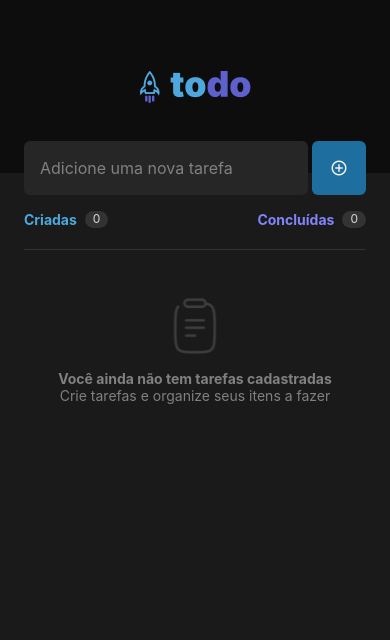
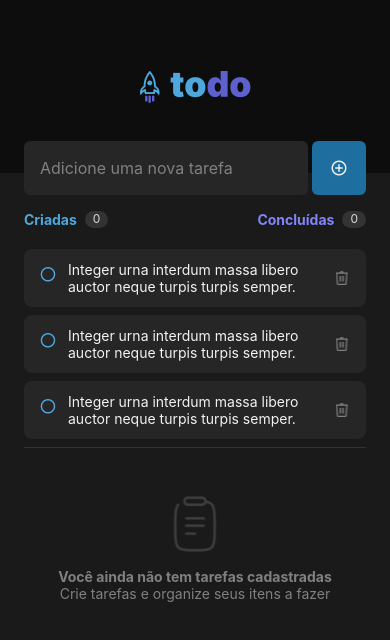
Before and after one commit to malanski/todo-mobile, a React Native app: screen / in a window 390 px wide. Shown: the top 640 px of the page. Built offline with nearby package versions, Linux system fonts and the light colour scheme.

Commit message:
feat: taskCard component

```diff
--- a/src/components/EmptyTask/index.tsx
+++ b/src/components/EmptyTask/index.tsx
@@ -4,7 +4,9 @@ import { styles } from "./styles"
 export const EmptyTask = () => {
   return (
     <View style={styles.emptyTaskContainer}>
-      <Image  style={styles.emptyTaskImage} source={require('../../../assets/images/clipboard.png')} />
+      <Image
+        style={styles.emptyTaskImage}
+        source={require('../../../assets/images/clipboard.png')} />
 
       <Text style={styles.emptyTaskTextTitle}>
         Você ainda não tem tarefas cadastradas
--- a/src/components/EmptyTask/styles.ts
+++ b/src/components/EmptyTask/styles.ts
@@ -10,6 +10,7 @@ export const styles = StyleSheet.create({
     justifyContent:"center",
     alignItems:"center",
     paddingTop: 48,
+
     },
     emptyTaskImage:{
       width: 56
--- /dev/null
+++ b/src/components/TaskCard/index.tsx
@@ -0,0 +1,32 @@
+import { Image, Text, TouchableOpacity, View } from "react-native"
+import { styles } from "./styles"
+import { Icon } from "react-native-elements";
+import { colors } from "../../themes/theme";
+
+export const TaskCard = () => {
+  return (
+    <View style={styles.taskCardContainer}>
+
+      <TouchableOpacity style={styles.checheTaskIcon}>
+        <Icon
+          name='radio-button-unchecked'
+          // name='check-circle'
+          color={colors.produto.blue}
+          selectable
+          size={17.45}
+        />
+      </TouchableOpacity>
+
+      <Text style={styles.taskTextContent}>
+        Integer urna interdum massa libero auctor neque turpis turpis semper.
+      </Text>
+
+      <TouchableOpacity style={styles.taskOption}>
+        <Image
+          style={styles.removeTaskIcon}
+          source={require('../../../assets/images/trash.png')} />
+      </TouchableOpacity>
+
+    </View>
+  )
+}
--- /dev/null
+++ b/src/components/TaskCard/styles.ts
@@ -0,0 +1,43 @@
+import { StyleSheet } from "react-native";
+
+import { colors } from "../../themes/theme";
+
+export const styles = StyleSheet.create({
+  taskCardContainer: {
+    alignItems: "center",
+    flexDirection: "row",
+    backgroundColor: colors.base.gray500,
+    paddingVertical: 12,
+    paddingLeft: 12,
+    paddingRight: 8,
+    borderRadius: 8,
+    marginBottom: 8,
+    gap: 8,
+  },
+
+  checheTaskIcon: {
+    width: 24,
+    height: 24
+  },
+
+  taskTextContent: {
+    display:"flex",
+    flex: 1,
+    alignItems:"center",
+    fontWeight: 'normal',
+    color: colors.base.gray100,
+  },
+
+  removeTaskIcon: {
+    width: 12,
+    height: 14
+  },
+
+  taskOption: {
+    width: 32,
+    height: 32,
+    alignItems: "center",
+    justifyContent: "center"
+  },
+
+})
--- a/src/screens/Home/index.tsx
+++ b/src/screens/Home/index.tsx
@@ -3,6 +3,7 @@ import { styles } from './styles'
 import { AddTask } from "../../components/AddTask";
 import { TaskCounter } from "../../components/TaskCounter";
 import { EmptyTask } from "../../components/EmptyTask";
+import { TaskCard } from "../../components/TaskCard";
 
 export const Home = () => {
   const task = true
@@ -10,6 +11,9 @@ export const Home = () => {
     <View style={styles.container}>
       <AddTask />
       <TaskCounter />
+      <TaskCard />
+      <TaskCard />
+      <TaskCard />
       <EmptyTask />
     </View>
   )
```
Also changed, not shown: assets/images/trash.png (added).
